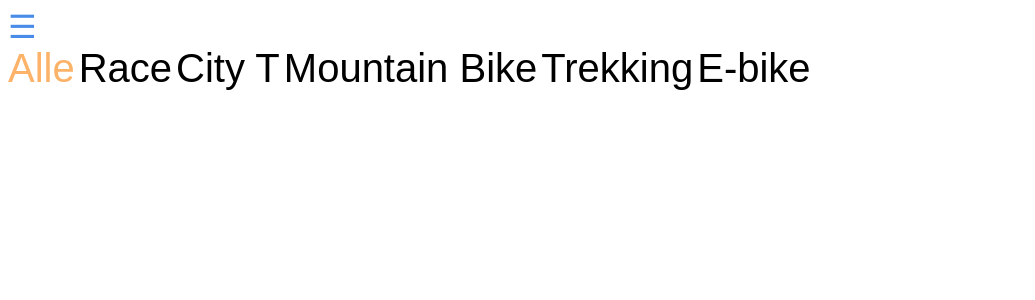
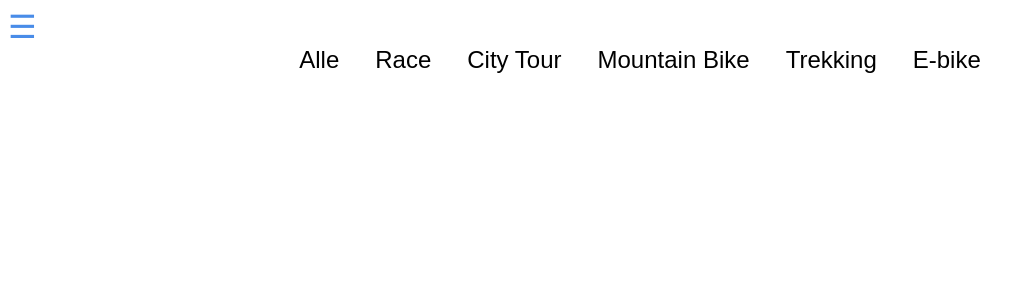
Before and after one commit to anna287v/koga, a PHP site: page /cykler.html in a window 1280 px wide. Shown: the top 300 px of the page, without its empty margins (0-1035 px from the left). Run offline with PHP 8.4, Linux system fonts and the light colour scheme.

Commit message:
rettelser

```diff
--- a/cykler.html
+++ b/cykler.html
@@ -18,7 +18,7 @@
     <nav class="menu2">
         <button data-enkelt="alle" class="valgt">Alle</button>
         <button data-enkelt="Race">Race</button>
-        <button data-enkelt="City Tour">City T</button>
+        <button data-enkelt="City Tour">City Tour</button>
         <button data-enkelt="Mountain Bike">Mountain Bike</button>
         <button data-enkelt="Trekking">Trekking</button>
         <button data-enkelt="E-bike">E-bike</button>
@@ -136,7 +136,7 @@
 
         }
 
-             function toggleMenu() {
+        function toggleMenu() {
             console.log("toggleMenu");
             document.querySelector("#menu").classList.toggle("hidden");
 
@@ -148,7 +148,6 @@
                 document.querySelector("#menuknap").textContent = "X";
             }
         }
-
     </script>
 </body>
 
--- a/style.css
+++ b/style.css
@@ -25,29 +25,40 @@ h1 {
     color: dodgerblue;
 }
 
+.forside p {
+    font-size: 1.3rem;
+    max-width: 550px;
+}
+
 /*MENU*/
+
+#menu{
+    top: 0;
+    background-color: white;
+
+}
+
+nav a {
+    font-family: sans-serif;
+    font-size: 4rem;
+    text-decoration: none;
+    line-height: 2;
+
+}
+
+/*sekundær mobil*/
+
+.menu2{
+    text-align: center;
+    justify-content: space-between;
+
+}
+
 
 /*HEADER MED NAV INDE I*/
 
-/*Det besøgte link*/
-header nav button:visited {
-    color: #fcb268;
-}
-
-/*Når man hover over links */
-header nav button:hover {
-    color: #fcb268;
-}
-
-/*Farven på knapperne når de bliver trykket på*/
-.valgt {
-    color: #fcb268;
-}
-
-/*Boksen rundt om knapperne*/
-header nav button {
-    /*Den ydre afstand fra boksens kant til den næste boks*/
-    margin: 0 1rem;
+nav{
+    color: blue;
 }
 
 /*Selve knappen*/
@@ -57,8 +68,9 @@ button {
     padding: 0;
     /*Fjerner kanten på knapperne*/
     border: 0;
-    font-family: 'Oswald', sans-serif;
+    font-family: sans-serif;
     background-color: white;
+    margin: 0 1rem;
 
 }
 
@@ -110,14 +122,17 @@ button {
 
 /*DETALJESIDE*/
 
+
+
 button {
-    font-size: 2.5rem;
+    font-size: 1.5rem;
     /*Den indre afstand i boksen*/
     padding: 0;
     /*Fjerner kanten på knapperne*/
     border: 0;
-    font-family: 'Oswald', sans-serif;
+    font-family: sans-serif;
     background-color: white;
+
 
 }
 
@@ -156,3 +171,15 @@ button {
 }
 
 /*BURGER SLUT*/
+
+@media only screen and (max-width: 600px) {
+
+    .forside {
+    display: grid;
+    grid-template-columns: repeat(auto-fill, minmax(400px, 1fr));
+    grid-gap: 1rem;
+    padding: 3rem;
+
+}
+
+}
```
